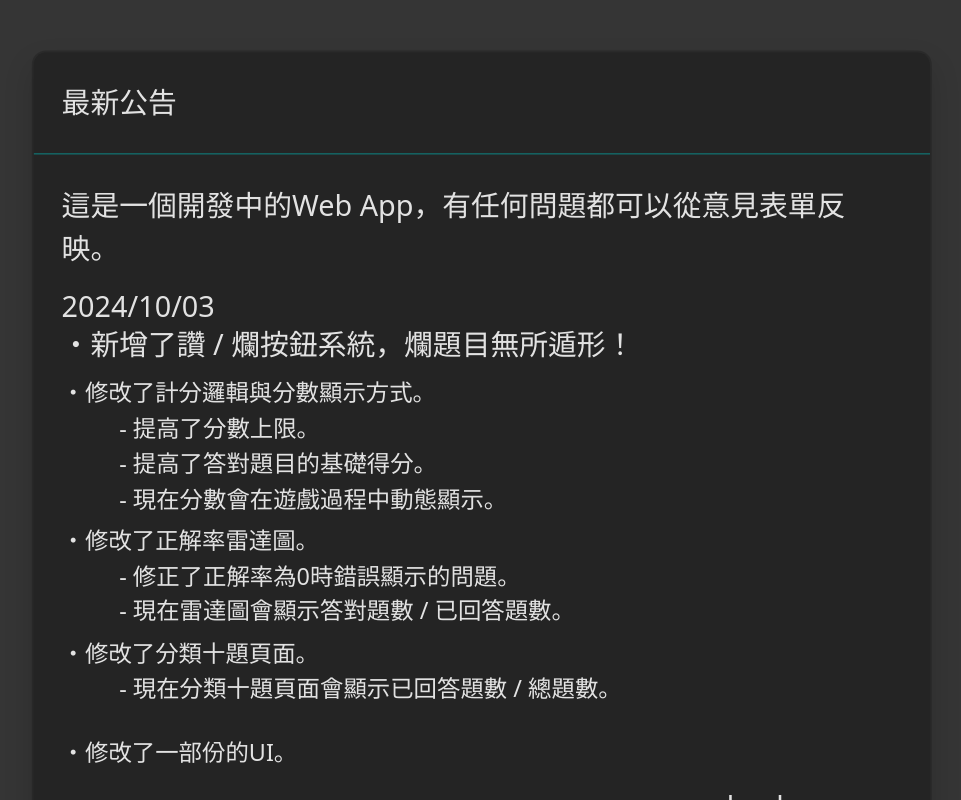
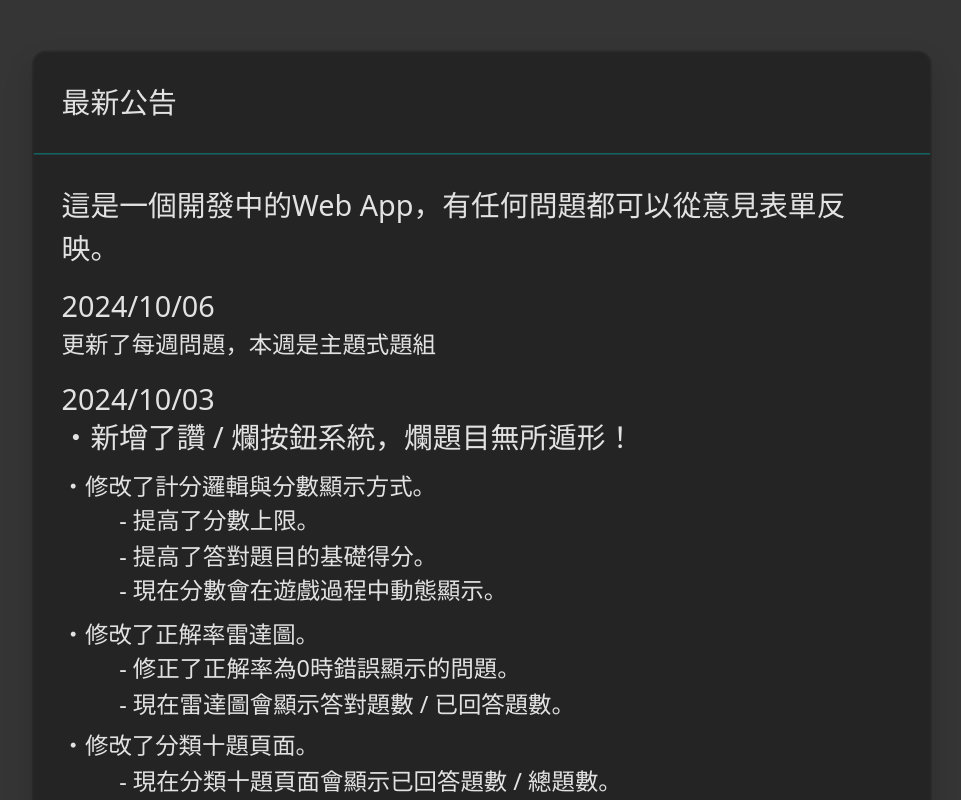
Before and after one commit to Yuduki-Tei/crying-chair-quiz, a Vue app: page /menu in a window 1280 px wide. Shown: the top 800 px of the page, without its empty margins (159-1120 px from the left). Built offline with nearby package versions, Linux system fonts and the light colour scheme; no server answers; sample sign-in values are in the browser's storage.

Commit message:
hello 20241003

```diff
--- a/src/components/HelloBanner.vue
+++ b/src/components/HelloBanner.vue
@@ -3,6 +3,8 @@
     <p class="mb-1">
       這是一個開發中的Web App，有任何問題都可以從意見表單反映。
     </p>
+    <p class="mt-2 mb-0">2024/10/06</p>
+    <li>更新了每週問題，本週是主題式題組</li>
     <p class="mt-2 mb-0">2024/10/03</p>
     <h6>・新增了讚 / 爛按鈕系統，爛題目無所遁形！</h6>
     <li>・修改了計分邏輯與分數顯示方式。</li>
@@ -38,7 +40,7 @@ export default defineComponent({
   name: "HelloBanner",
   components: { Modal },
   setup() {
-    const helloID = "20241003";
+    const helloID = "20241006";
     const showModal = ref<boolean>(true);
 
     if (
```
